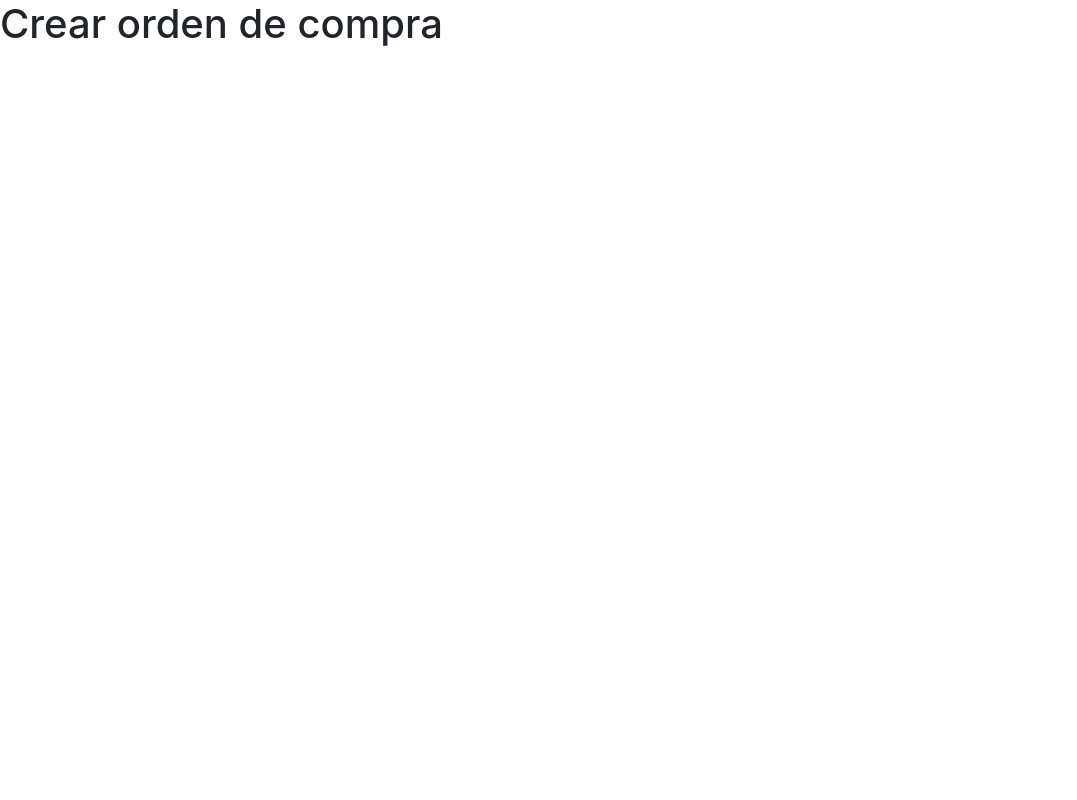
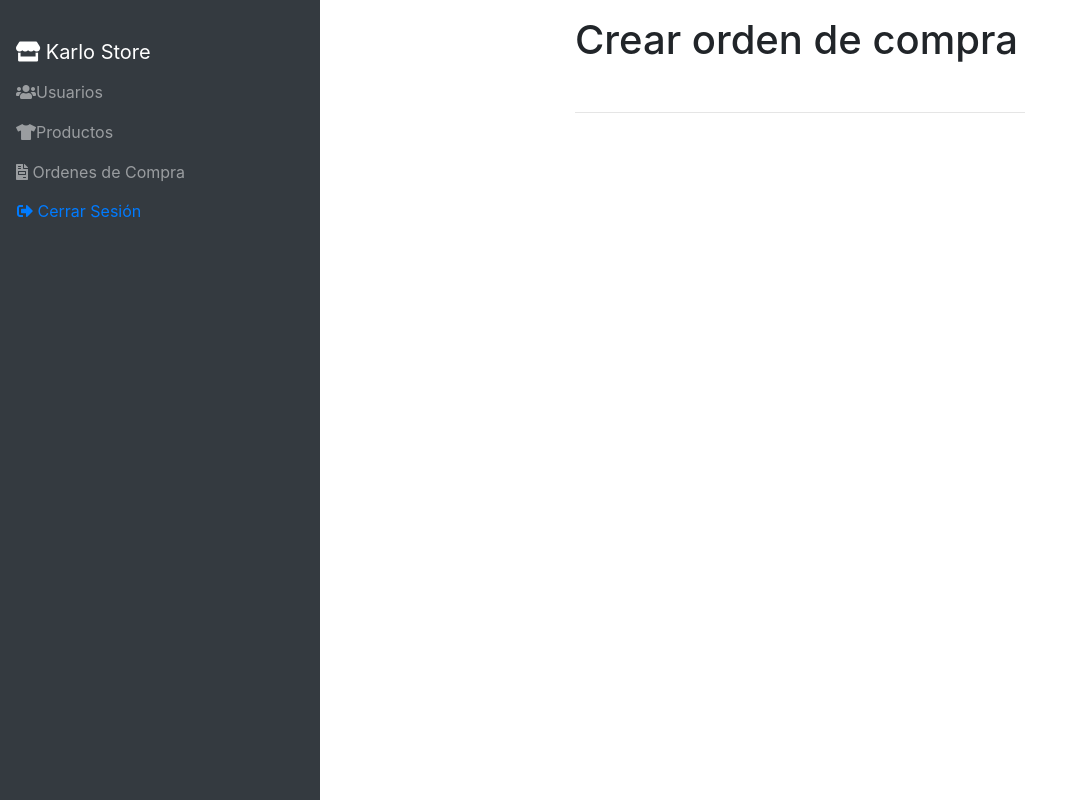
Before and after one commit to leonardorf95/karlo-test, a React (Create React App) app in the folder FrontEnd/store-karlo/: page /purchase/new in a window 1280 px wide. Shown: the whole page, without its empty margins (0-1077 px from the left). Built offline with nearby package versions, Linux system fonts and the light colour scheme; sample sign-in values are in the browser's storage.

Commit message:
Uniforn style forms

```diff
--- a/FrontEnd/store-karlo/src/components/produts/FormEditProduct.js
+++ b/FrontEnd/store-karlo/src/components/produts/FormEditProduct.js
@@ -58,7 +58,15 @@ const FormEditProduct = () => {
                     <Aside />
 
                     <main className="col bg-faded py-3">
+                        <div className="row">
+                            <div className="col-md-3"></div>
+
+                            <div className="col-md-6">
                                 <h1>Edita el producto</h1>
+
+                                <br />
+
+                                <hr />
 
                                 <form
                                     onSubmit={submitUpdateProduct}
@@ -109,6 +117,10 @@ const FormEditProduct = () => {
                                         <button type="submit" className="btn btn-primary">Submit</button>
                                     </div>
                                 </form>
+                            </div>
+
+                            <div className="col-md-3"></div>
+                        </div>
                     </main>
                 </div>
             </div>
--- a/FrontEnd/store-karlo/src/components/produts/FormNewProduct.js
+++ b/FrontEnd/store-karlo/src/components/produts/FormNewProduct.js
@@ -56,9 +56,17 @@ const FormNewProduct = ({ history }) => {
                     <Aside />
 
                     <main className="col bg-faded py-3">
+                        <div className="row">
+                            <div className="col-md-3"></div>
+
+                            <div className="col-md-6">
                                 <h1>Crear Producto</h1>
 
+                                <br />
+
                                 {alert ? (<p className={alert.classes}>{alert.message}</p>) : null}
+
+                                <hr />
 
                                 <form
                                     onSubmit={submitANewProdut}
@@ -112,6 +120,10 @@ const FormNewProduct = ({ history }) => {
 
                                 {loadingProcess ? <p>Cargando...</p> : null}
                                 {errorProcess ? <p className='alert alert-danger p2 mt-4 text-center'>Hubo un Error</p> : null}
+                            </div>
+
+                            <div className="col-md-3"></div>
+                        </div>
                     </main>
                 </div>
             </div>
--- a/FrontEnd/store-karlo/src/components/purchase/DisplayPurchase.js
+++ b/FrontEnd/store-karlo/src/components/purchase/DisplayPurchase.js
@@ -52,7 +52,7 @@ const DisplayPurchase = ({ purchase }) => {
                         type='button'
                         onClick={() => redirectToDetail(purchase)}
                     >
-                        Editar
+                        Ver Detalle
                     </button>
                 </td>
                 <td>
--- a/FrontEnd/store-karlo/src/components/purchase/FormNewPurchase.js
+++ b/FrontEnd/store-karlo/src/components/purchase/FormNewPurchase.js
@@ -1,8 +1,31 @@
-import React from 'react';
+import React, { Fragment } from 'react';
+import Aside from '../layout/Aside';
 
 const FormNewPurchase = () => {
-    return(
-        <h1>Crear orden de compra</h1>
+    return (
+        <Fragment>
+            <div className="container-fluid">
+                <div className="row wrapper min-vh-100 flex-column flex-sm-row">
+                    <Aside />
+
+                    <main className="col bg-faded py-3">
+                        <div className="row">
+                            <div className="col-md-3"></div>
+
+                            <div className="col-md-6">
+                                <h1>Crear orden de compra</h1>
+
+                                <br />
+
+                                <hr />
+                            </div>
+
+                            <div className="col-md-3"></div>
+                        </div>
+                    </main>
+                </div>
+            </div>
+        </Fragment>
     )
 }
 
--- a/FrontEnd/store-karlo/src/components/users/FormEditUser.js
+++ b/FrontEnd/store-karlo/src/components/users/FormEditUser.js
@@ -55,7 +55,15 @@ const FormEditUser = () => {
                     <Aside />
 
                     <main className="col bg-faded py-3">
+                        <div className="row">
+                            <div className="col-md-3"></div>
+
+                            <div className="col-md-6">
                                 <h1>Detalle usuario</h1>
+
+                                <br />
+
+                                <hr />
 
                                 <form
                                     onSubmit={submitDetail}
@@ -88,6 +96,10 @@ const FormEditUser = () => {
                                         <button type="submit" className="btn btn-primary">Regresar</button>
                                     </div>
                                 </form>
+                            </div>
+
+                            <div className="col-md-3"></div>
+                        </div>
                     </main>
                 </div>
             </div>
--- a/FrontEnd/store-karlo/src/components/users/FormNewUser.js
+++ b/FrontEnd/store-karlo/src/components/users/FormNewUser.js
@@ -78,9 +78,17 @@ const FormNewUser = ({ history }) => {
                     <Aside />
 
                     <main className="col bg-faded py-3">
+                        <div className="row">
+                            <div className="col-md-3"></div>
+
+                            <div className="col-md-6">
                                 <h1>Crear usuario</h1>
 
+                                <br />
+
                                 {alert ? (<p className={alert.classes}>{alert.message}</p>) : null}
+
+                                <hr />
 
                                 <form
                                     onSubmit={submitANewUser}
@@ -144,6 +152,10 @@ const FormNewUser = ({ history }) => {
 
                                 {loadingProcess ? <p>Cargando...</p> : null}
                                 {errorProcess ? <p className='alert alert-danger p2 mt-4 text-center'>Hubo un Error</p> : null}
+                            </div>
+
+                            <div className="col-md-3"></div>
+                        </div>
                     </main>
                 </div>
             </div>
```
Lines whose indentation alone changed are shown as unchanged.
